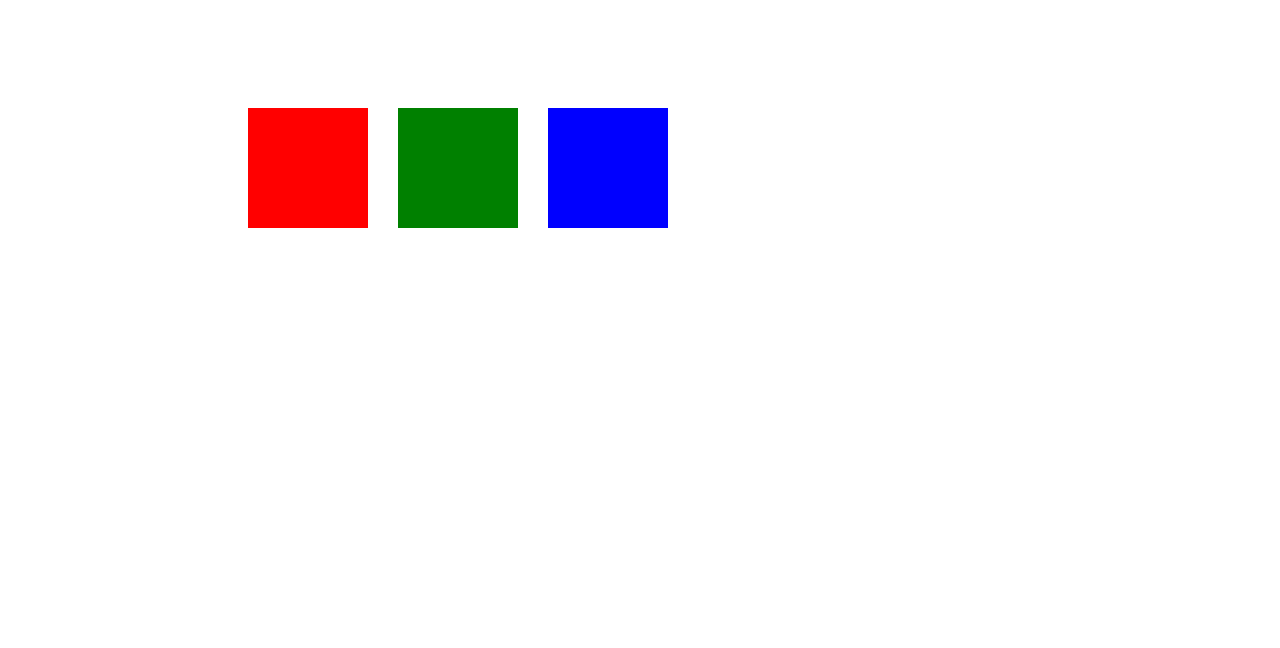
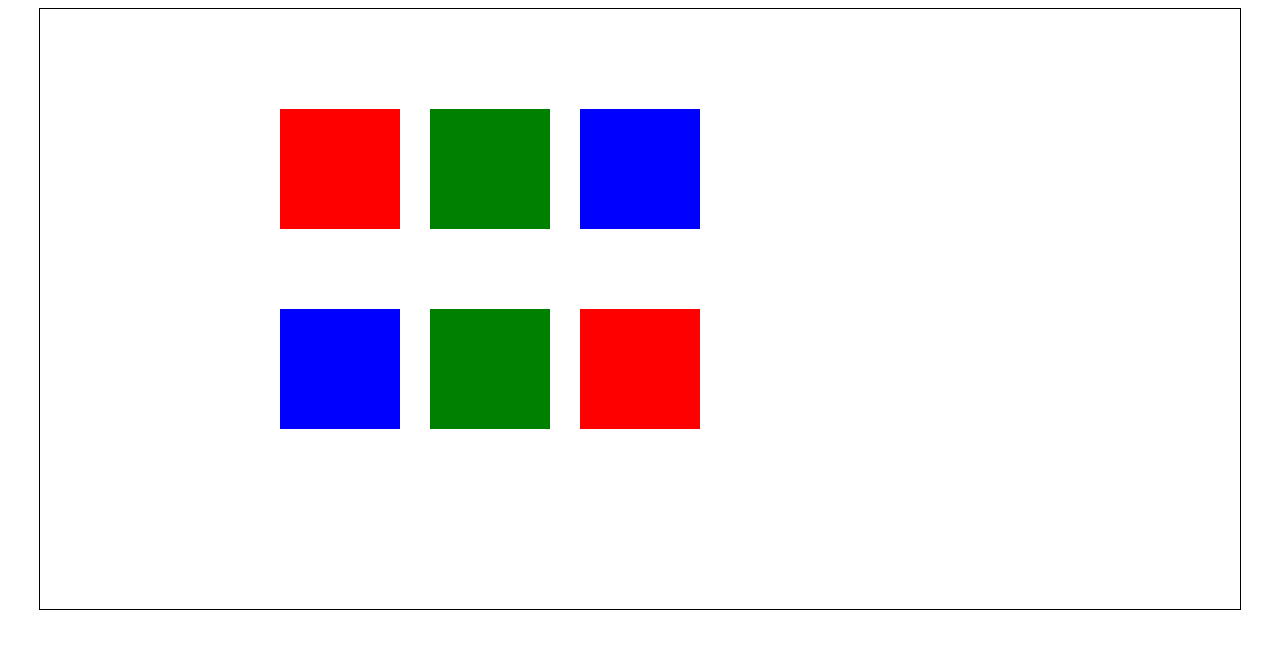
Before and after one commit to Marian-L-M/canvas-study, a plain HTML site: page Section-9 State/index.html in a window 1280 px wide. Drawn offline with Linux system fonts and the light colour scheme.

Commit message:
finished state lesson

```diff
--- a/Section-9 State/main.js
+++ b/Section-9 State/main.js
@@ -12,13 +12,30 @@ window.onload = function(){
     // Rect 1
     context.fillStyle='red';
     context.fillRect(240, 100, 120, 120);
+    context.save();
+
 
     // Rect 2
     context.fillStyle='green';
     context.fillRect(390, 100, 120, 120);
+    context.save();
 
     // Rect 3
     context.fillStyle='blue';
     context.fillRect(540, 100, 120, 120);
+    context.save();
 
+    // Rect 4
+    context.restore();
+    context.fillRect(240, 300, 120, 120);
+
+    // Rect 5
+    context.restore();
+    context.fillRect(390, 300, 120, 120);
+
+    // Rect 6
+    context.restore();
+    context.fillRect(540, 300, 120, 120);
+
+    // Order of restore state (here fill style) is LIFO/FILO e.g. first restored would be blue-4, green-5, red-6
 };
--- a/Section-9 State/style.css
+++ b/Section-9 State/style.css
@@ -1,4 +1,4 @@
-#hello-world-canvas {
+#le-canvas {
     border: 1px solid black;
     display: block;
     margin: 0 auto;
```
